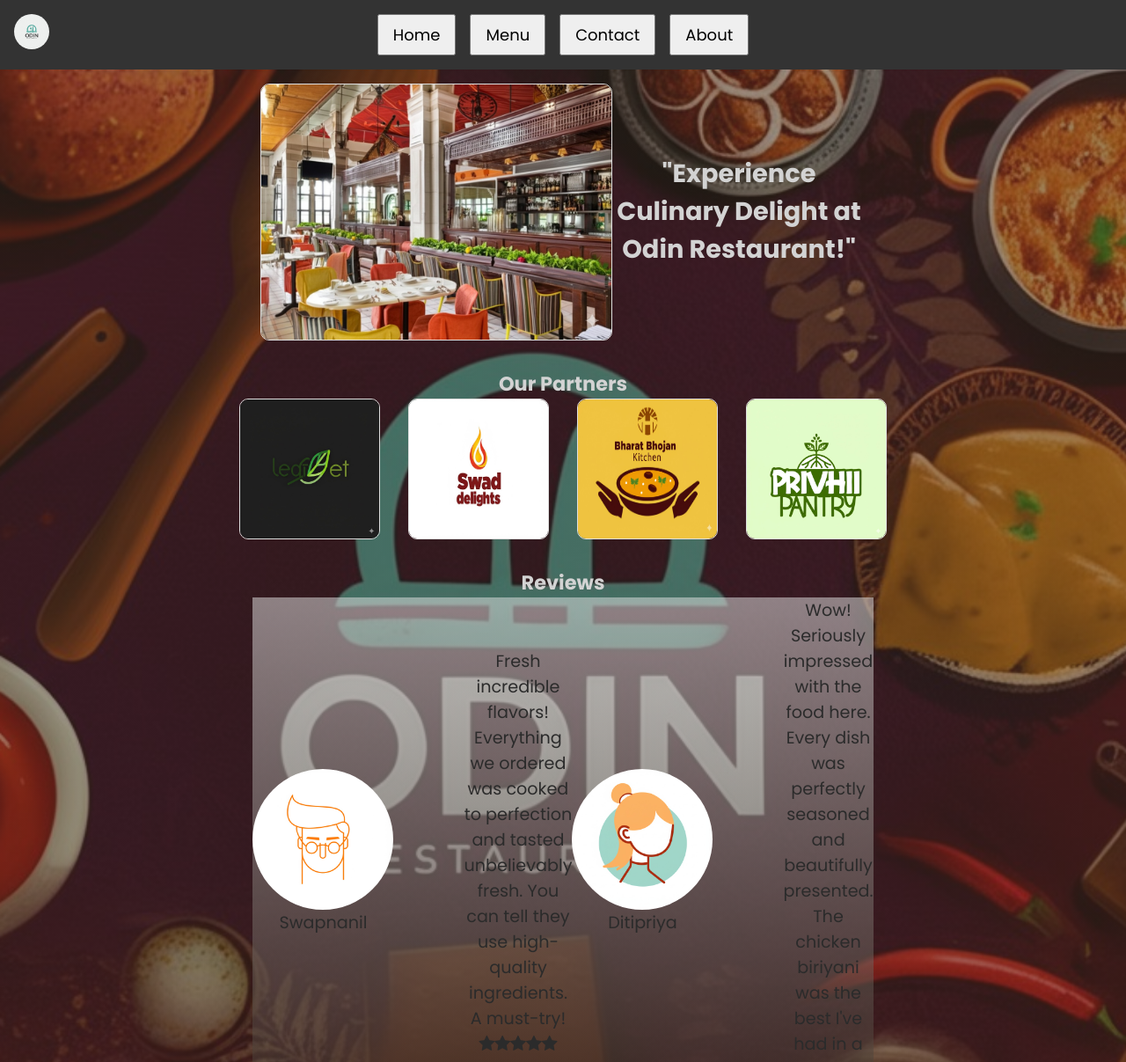
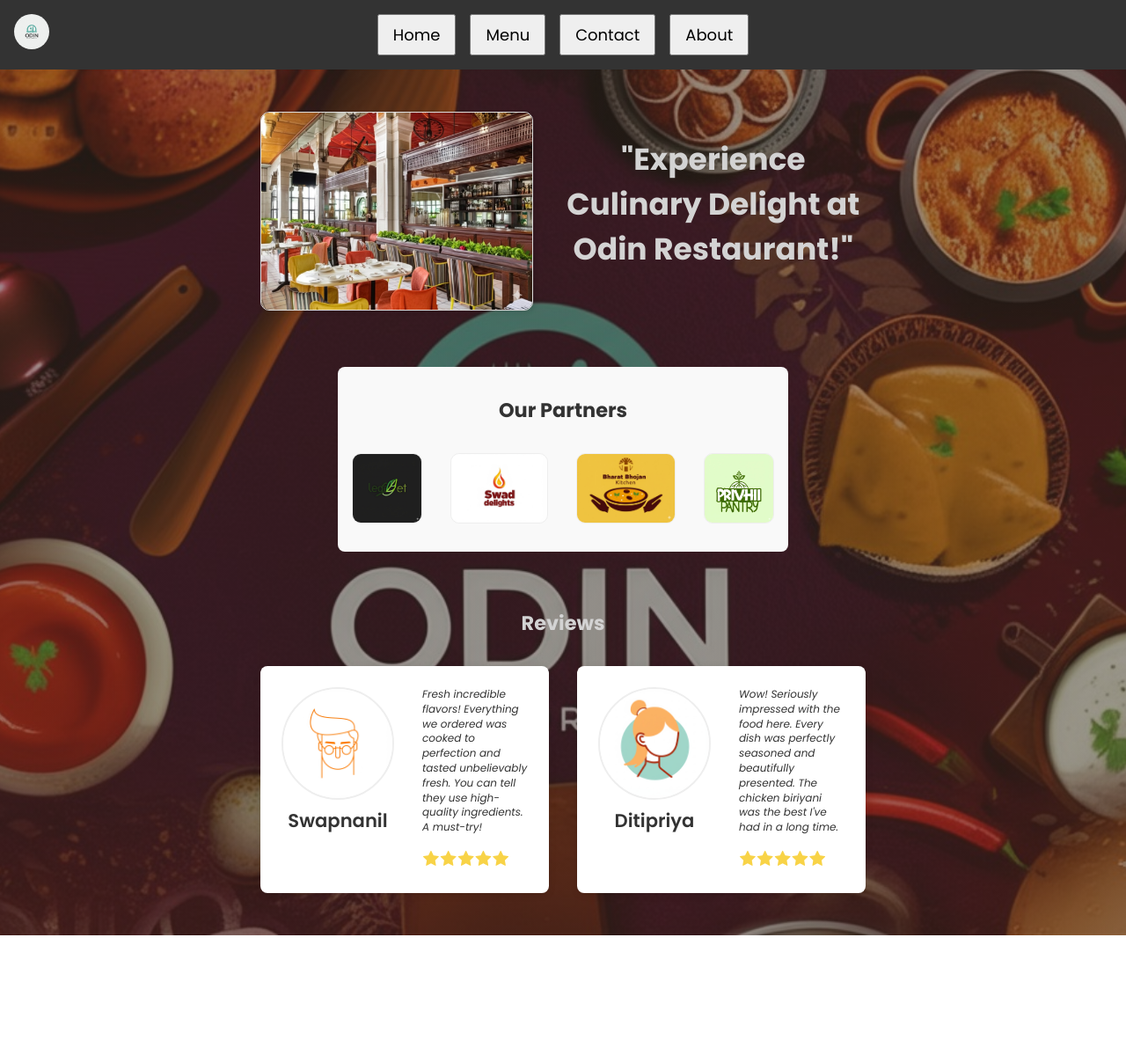
Before and after one commit to swapnanil1/Odin-Restaurant-Page, a website built with webpack: page src/template.html in a window 1280 px wide. Shown: the top 1207 px of the page at 88% size. After the commit the page ends 1063 px from the top, so only its background shows below. Built offline with nearby package versions, Linux system fonts and the light colour scheme.

Commit message:
same homepage code but cleaner naming and switched the review container to gridbox for even review's sizing

```diff
--- a/src/style.css
+++ b/src/style.css
@@ -1,4 +1,4 @@
-@import url('https://fonts.googleapis.com/css2?family=Poppins:ital,wght@0,100;0,200;0,300;0,400;0,500;0,600;0,700;0,800;0,900;1,100;1,200;1,300;1,400;1,500;1,600;1,700;1,800;1,900&display=swap');
+@import url("https://fonts.googleapis.com/css2?family=Poppins:ital,wght@0,100;0,200;0,300;0,400;0,500;0,600;0,700;0,800;0,900;1,100;1,200;1,300;1,400;1,500;1,600;1,700;1,800;1,900&display=swap");
 
 * {
   margin: 0;
@@ -48,7 +48,7 @@ button {
   background: linear-gradient(rgba(60, 50, 40, 0.5), rgba(60, 50, 40, 0.5)),
     url("images/background.jpeg");
   min-height: calc(100vh - 4rem);
-  background-size:cover;
+  background-size: cover;
   background-position: center;
   background-repeat: no-repeat;
   display: flex;
@@ -67,85 +67,147 @@ button {
 }
 /* Home page styles */
 
-.home-section-1 {
+.section-heading {
+  font-weight: 700;
+  margin-bottom: 1rem;
+  text-align: center;
+}
+
+.intro-section {
   display: flex;
   flex-direction: row;
   align-items: center;
-  justify-content: space-between;
-  padding: 1rem;
+  justify-content: space-around;
+  padding: 2rem 1rem;
   max-width: 90vb;
-  max-height: auto;
-  flex-grow: 1;
+  margin: 1rem auto;
+  gap: 2rem;
+  text-align: left;
+  width: 100%;
 }
-.home-section-1 .heading {
-  font-weight: 700;
+
+.intro-heading-text {
+  font-size: 1.8em;
 }
-.home-section-1 img {
+
+.intro-section img {
   max-width: 25rem;
+  width: 45%;
   height: auto;
   border-radius: 10px;
   border: 1px solid #ddd;
+  box-shadow: 2px 2px 5px rgba(0, 0, 0, 0.1);
 }
-.home-section-2 {
+
+.partners-section {
   display: flex;
   flex-direction: column;
   align-items: center;
-  justify-content: space-evenly;
-  padding: 1rem;
+  padding: 2rem 1rem;
   max-width: 90vb;
-  max-height: auto;
-  flex-grow: 1;
+  margin: 1rem auto;
+  background-color: #f9f9f9;
+  color: #333;
+  border-radius: 8px;
 }
-.home-section-2 .partnersContainer{
+
+.partners-logo-container {
   display: flex;
+  flex-wrap: wrap;
+  justify-content: center;
   gap: 2rem;
+  margin-top: 1rem;
 }
-.home-section-2 .heading {
-  font-weight: 700;
+
+.partners-logo-container img {
+  max-width: 10rem;
+  width: auto;
+  height: 5rem;
+  object-fit: contain;
+  border-radius: 10px;
+  border: 1px solid #eee;
 }
-.home-section-2 img {
-  max-width: 10rem;
-  height: auto;
-  border-radius: 10px;
-  border: 1px solid #ddd;
-}
-/* section 3 style */
-.home-section-3 {
+
+.reviews-section {
   display: flex;
   flex-direction: column;
   align-items: center;
-  justify-content: space-evenly;
-  padding: 1rem;
+  padding: 2rem 1rem;
   max-width: 90vb;
-  max-height: auto;
-  flex-grow: 1;
+  margin: 1rem auto;
 }
-.reviewsContainer {
+
+.reviews-list-container {
+  display: grid;
+  grid-template-columns: repeat(auto-fit, minmax(300px, 1fr));
+  gap: 2rem;
+  align-items: stretch;
+  justify-items: center;
+  width: 100%;
+  margin-top: 1rem;
+}
+
+.review-card {
   display: flex;
   flex-direction: row;
-  align-items: center;
-  justify-content: space-between;
-  color: rgb(43, 43, 43);
-  background: linear-gradient(rgba(231, 231, 231, 0.5), rgba(60, 50, 40, 0.5));
+  gap: 2rem;
+  align-items: flex-start;
+  background-color: #fff;
+  padding: 1.5rem;
+  border-radius: 8px;
+  box-shadow: 0 2px 8px rgba(0, 0, 0, 0.1);
+  width: 100%;
+  text-align: left;
 }
 
-.profileImage {
-  border-radius: 50%;
-  max-width: 10rem;
-  max-height: auto;
-}
-.reviewBox {
+.reviewer-profile {
   display: flex;
   flex-direction: column;
+  align-items: center;
+  gap: 0.5rem;
+  flex-shrink: 0;
 }
-.profileBox {
-box-sizing: border-box;
-  max-height: max-content;
 
+.reviewer-image {
+  border-radius: 50%;
+  max-width: 8rem;
+  height: 8rem;
+  object-fit: cover;
+  border: 2px solid #eee;
+}
+
+.reviewer-name {
+  font-weight: 600;
+  font-size: 1.1em;
+  text-align: center;
+  color: #333;
+}
+
+.review-content {
   display: flex;
-  gap: 5rem;
-  flex-direction: row;
-  align-items: center;
+  flex-direction: column;
+  align-items: flex-start;
+  justify-content: space-evenly;
+  gap: 0.8rem;
+  width: 100%;
+}
+
+.review-comment {
+  font-size: 0.75rem;
+  font-weight: 400;
+  font-style: italic;
+  color: #333;
+  line-height: 1.4;
+  text-align: left;
+  width: 100%;
+}
+
+.stars-container {
+  color: #f8d347;
+}
+
+.stars-container .fa-star {
+  margin: 0 1px;
 }
 /* Contact page styles */
 .contact-section {
--- a/src/tabbedPages/home.js
+++ b/src/tabbedPages/home.js
@@ -1,107 +1,133 @@
-import interior from "../images/interior.jpeg";
-import partner1 from "../images/partners/leafEat.jpeg";
-import partner2 from "../images/partners/swadDelights.jpeg";
-import partner3 from "../images/partners/bharatBhojan.jpeg";
-import partner4 from "../images/partners/prithviPantry.jpeg";
-const partnersArray = [partner1, partner2, partner3, partner4];
-import review1 from "../images/reviews/reviewMan.jpeg";
-import review2 from "../images/reviews/reviewWomen.jpeg";
-const reviewArray = [review1, review2];
-function provideName(i) {
-  if (i == 0) {
+import interiorImageSrc from "../images/interior.jpeg";
+import partner1LogoSrc from "../images/partners/leafEat.jpeg";
+import partner2LogoSrc from "../images/partners/swadDelights.jpeg";
+import partner3LogoSrc from "../images/partners/bharatBhojan.jpeg";
+import partner4LogoSrc from "../images/partners/prithviPantry.jpeg";
+const partnerLogoSources = [
+  partner1LogoSrc,
+  partner2LogoSrc,
+  partner3LogoSrc,
+  partner4LogoSrc,
+];
+
+import reviewManImageSrc from "../images/reviews/reviewMan.jpeg";
+import reviewWomanImageSrc from "../images/reviews/reviewWomen.jpeg";
+const reviewProfileImageSources = [reviewManImageSrc, reviewWomanImageSrc];
+
+function getReviewerNameByIndex(index) {
+  if (index === 0) {
     return "Swapnanil";
   }
-  if (i == 1) {
+  if (index === 1) {
     return "Ditipriya";
   }
+  return "Anonymous";
 }
-function provideComment(i) {
-  if (i == 0) {
+
+function getReviewCommentByIndex(index) {
+  if (index === 0) {
     return "Fresh incredible flavors! Everything we ordered was cooked to perfection and tasted unbelievably fresh. You can tell they use high-quality ingredients. A must-try!";
   }
-  if (i == 1) {
-    return "Wow! Seriously impressed with the food here. Every dish was perfectly seasoned and beautifully presented. The chicken biriyani was the best I've had in a long time. ";
+  if (index === 1) {
+    return "Wow! Seriously impressed with the food here. Every dish was perfectly seasoned and beautifully presented. The chicken biriyani was the best I've had in a long time.";
   }
+  return "No comment provided.";
 }
+
 export default function renderHomepage() {
-  const content = document.getElementById("content");
+  const contentContainer = document.getElementById("content");
+  contentContainer.innerHTML = "";
 
-  // render section 1
-  const section1 = document.createElement("section");
-  section1.classList.add("home-section-1");
-  const section1Image = document.createElement("img");
-  const section1Heading = document.createElement("h1");
-  const article = document.createElement("article");
-  section1Image.src = interior;
-  section1.appendChild(section1Image);
-  section1Heading.classList.add("heading");
-  section1Heading.textContent = `"Experience Culinary Delight at Odin Restaurant!"`;
-  section1.appendChild(section1Heading);
-  content.appendChild(section1);
+  const introSection = document.createElement("section");
+  introSection.classList.add("intro-section");
 
-  // render section 2
-  const section2 = document.createElement("section");
-  section2.classList.add("home-section-2");
-  const section2Heading = document.createElement("h3");
-  section2Heading.classList.add("heading");
-  section2Heading.textContent = "Our Partners";
-  section2.appendChild(section2Heading);
-  const partnersContainer = document.createElement("div");
-  partnersContainer.classList.add("partnersContainer");
-  partnersArray.forEach((partner) => {
-    const partnerslogo = document.createElement("img");
-    partnerslogo.src = partner;
-    partnersContainer.appendChild(partnerslogo);
+  const introImage = document.createElement("img");
+  introImage.src = interiorImageSrc;
+  introImage.alt = "Restaurant interior";
+  introSection.appendChild(introImage);
+
+  const introHeading = document.createElement("h1");
+  introHeading.classList.add("section-heading", "intro-heading-text");
+  introHeading.textContent = `"Experience Culinary Delight at Odin Restaurant!"`;
+  introSection.appendChild(introHeading);
+
+  contentContainer.appendChild(introSection);
+
+  const partnersSection = document.createElement("section");
+  partnersSection.classList.add("partners-section");
+
+  const partnersHeading = document.createElement("h3");
+  partnersHeading.classList.add("section-heading");
+  partnersHeading.textContent = "Our Partners";
+  partnersSection.appendChild(partnersHeading);
+
+  const partnersLogoContainer = document.createElement("div");
+  partnersLogoContainer.classList.add("partners-logo-container");
+
+  partnerLogoSources.forEach((logoSrc, index) => {
+    const partnerLogo = document.createElement("img");
+    partnerLogo.src = logoSrc;
+    partnerLogo.alt = `Partner logo ${index + 1}`;
+    partnersLogoContainer.appendChild(partnerLogo);
   });
-  section2.appendChild(partnersContainer);
-  content.appendChild(section2);
+  partnersSection.appendChild(partnersLogoContainer);
 
-  // render section 3
-  const section3 = document.createElement("section");
-  section3.classList.add("home-section-3");
-  const section3Heading = document.createElement("h3");
-  section3Heading.classList.add("heading");
-  section3Heading.textContent = "Reviews";
-  section3.appendChild(section3Heading);
-  const reviewsContainer = document.createElement("div");
-  reviewsContainer.classList.add("reviewsContainer");
-  const reviewsCounter = reviewArray.length;
-  for (let index = 0; index < reviewsCounter; index++) {
-    // creating 2 profileBox inside reviewcontainer for 2 people for now
-    const profileBox = document.createElement("article");
-    profileBox.classList.add("profileBox");
-    // each profilebox has a reviewBox and reviewData
-    const reviewBox = document.createElement("article");
-    reviewBox.classList.add("reviewBox");
-    const profileImage = document.createElement("img");
-    profileImage.src = reviewArray[index];
-    profileImage.classList.add("profileImage");
-    reviewBox.appendChild(profileImage);
-    const profileName = document.createElement("span");
-    profileName.classList.add("profileName");
-    profileName.textContent = provideName(index);
-    reviewBox.appendChild(profileName);
-    profileBox.appendChild(reviewBox);
-    const reviewData = document.createElement("article");
-    reviewData.classList.add("reviewData");
-    const reviewComment = document.createElement("span");
-    reviewComment.classList.add("reviewComment");
-    reviewComment.textContent = provideComment(index);
-    reviewData.appendChild(reviewComment);
-    const reviewStar = document.createElement("div");
-    reviewStar.classList.add("stars");
-    let starCount = 5;
-    while (true) {
-      if (starCount <= 0) break;
-      const star = document.createElement("span");
-      star.classList.add("fa", "fa-star", "checked");
-      reviewStar.appendChild(star);
-      starCount--;
+  contentContainer.appendChild(partnersSection);
+
+  const reviewsSection = document.createElement("section");
+  reviewsSection.classList.add("reviews-section");
+
+  const reviewsHeading = document.createElement("h3");
+  reviewsHeading.classList.add("section-heading");
+  reviewsHeading.textContent = "Reviews";
+  reviewsSection.appendChild(reviewsHeading);
+
+  const reviewsListContainer = document.createElement("div");
+  reviewsListContainer.classList.add("reviews-list-container");
+
+  for (let index = 0; index < reviewProfileImageSources.length; index++) {
+    const reviewCard = document.createElement("article");
+    reviewCard.classList.add("review-card");
+
+    const reviewerProfile = document.createElement("div");
+    reviewerProfile.classList.add("reviewer-profile");
+
+    const reviewerImage = document.createElement("img");
+    reviewerImage.src = reviewProfileImageSources[index];
+    reviewerImage.classList.add("reviewer-image");
+    reviewerImage.alt = `Reviewer ${getReviewerNameByIndex(index)}`;
+    reviewerProfile.appendChild(reviewerImage);
+
+    const reviewerName = document.createElement("span");
+    reviewerName.classList.add("reviewer-name");
+    reviewerName.textContent = getReviewerNameByIndex(index);
+    reviewerProfile.appendChild(reviewerName);
+
+    reviewCard.appendChild(reviewerProfile);
+
+    const reviewContent = document.createElement("div");
+    reviewContent.classList.add("review-content");
+
+    const reviewCommentText = document.createElement("span");
+    reviewCommentText.classList.add("review-comment");
+    reviewCommentText.textContent = getReviewCommentByIndex(index);
+    reviewContent.appendChild(reviewCommentText);
+
+    const starsContainer = document.createElement("div");
+    starsContainer.classList.add("stars-container");
+    const totalStars = 5;
+    for (let starNum = 0; starNum < totalStars; starNum++) {
+      const starIcon = document.createElement("span");
+      starIcon.classList.add("fa", "fa-star", "checked");
+      starsContainer.appendChild(starIcon);
     }
-    reviewData.appendChild(reviewStar);
-    profileBox.appendChild(reviewData);
-    reviewsContainer.appendChild(profileBox);
+    reviewContent.appendChild(starsContainer);
+
+    reviewCard.appendChild(reviewContent);
+
+    reviewsListContainer.appendChild(reviewCard);
   }
-  section3.appendChild(reviewsContainer);
-  content.appendChild(section3);
+  reviewsSection.appendChild(reviewsListContainer);
+
+  contentContainer.appendChild(reviewsSection);
 }
```
